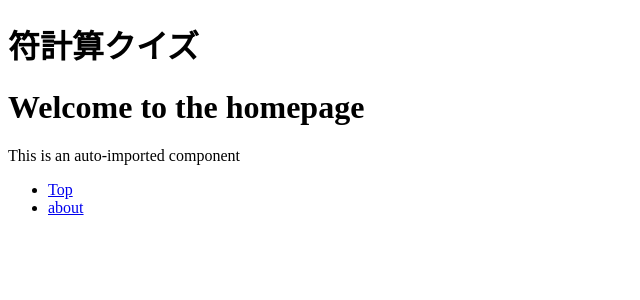
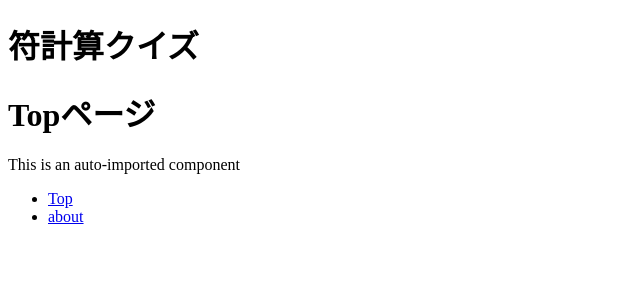
Before and after one commit to mst-nsh/fu-calculation-quiz, a Nuxt app: page / in a window 1280 px wide. Shown: the top 300 px of the page, without its empty margins (0-640 px from the left). Built offline with nearby package versions, Linux system fonts and the light colour scheme.

Commit message:
feat(front):lintテスト

```diff
--- a/pages/about.vue
+++ b/pages/about.vue
@@ -1,5 +1,5 @@
 <template>
   <section>
-    <p>This page will be displayed at the /about route.</p>
+    <p>aboutページです。</p>
   </section>
 </template>
--- a/pages/index.vue
+++ b/pages/index.vue
@@ -1,6 +1,6 @@
 <template>
   <div>
-    <h1>Welcome to the homepage</h1>
+    <h1>Topページ</h1>
     <AppAlert> This is an auto-imported component </AppAlert>
   </div>
 </template>
```
